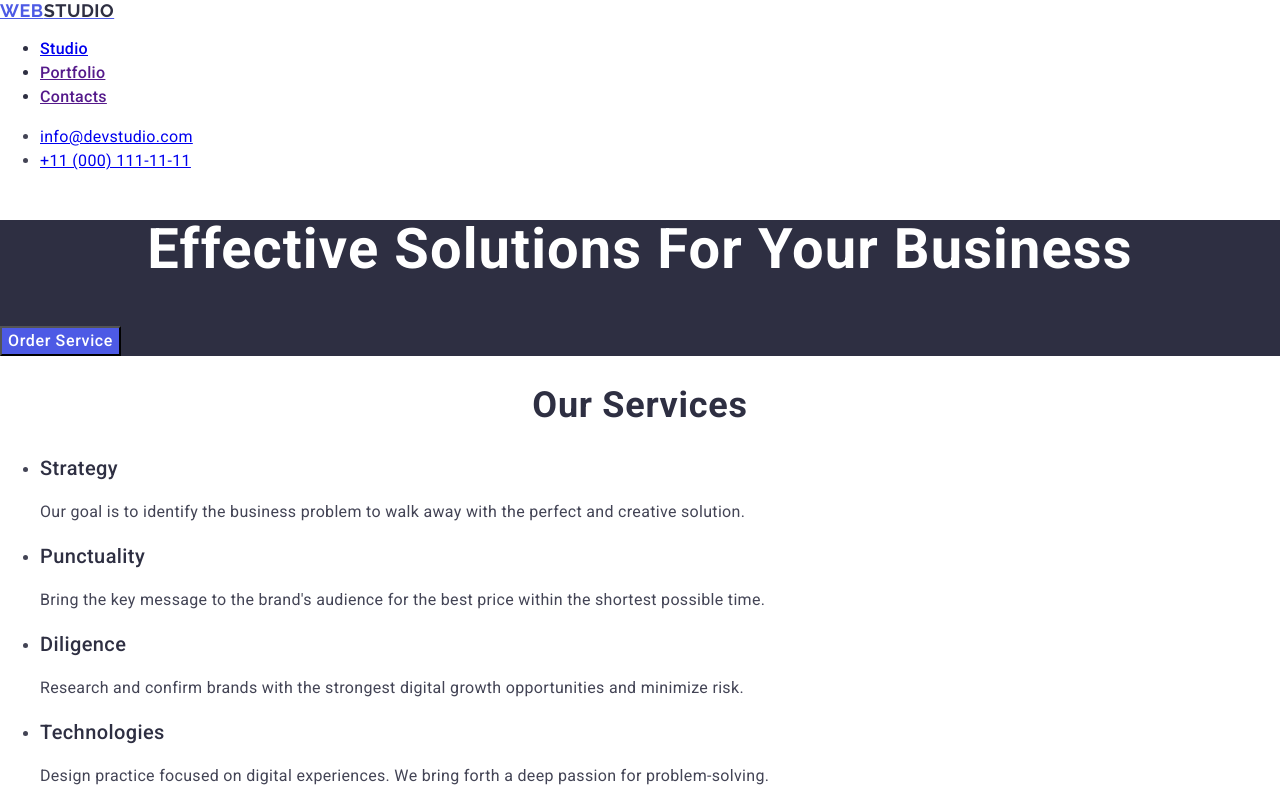
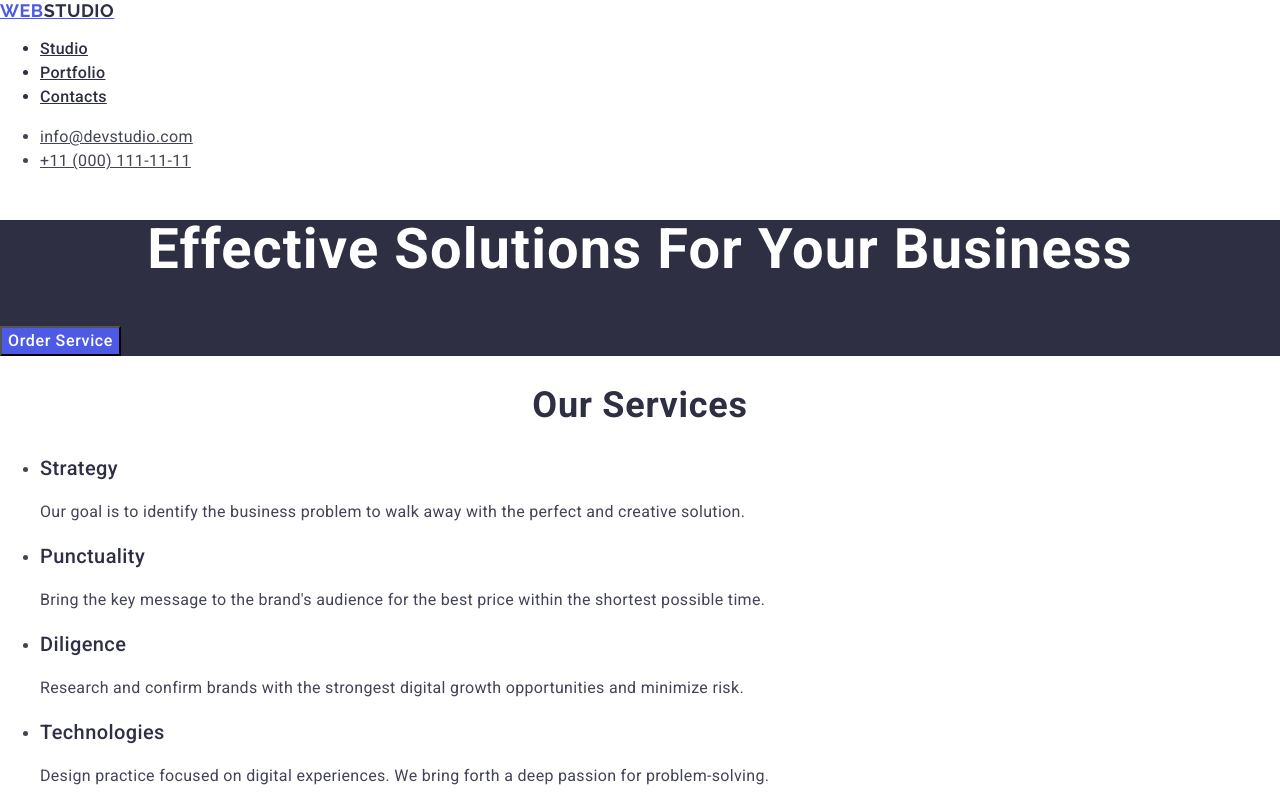
Before and after one commit to IvanVsemDobra/goit-markup-hw-02, a plain HTML site: page index.html in a window 1280 px wide. Shown: the top 800 px of the page. Drawn offline with nearby package versions, Linux system fonts and the light colour scheme; a web font is replaced by a local one.

Commit message:
update finish

```diff
--- a/css/styles.css
+++ b/css/styles.css
@@ -94,6 +94,9 @@ header {
 .heder-nav-itemactive :focus {
     color: var(--ocean);
 }
+.heder-link {
+    color: var(--navy-blue);
+}
 .heder-nav-item {
     font-family: var(--font-family);
     font-weight: 500;
@@ -116,6 +119,9 @@ header {
 
 .heder-list-address {
 
+}
+.address-link {
+    color: var(--slate);
 }
 .heder-address-itemitem {
     font-family: var(--font-family);
--- a/index.html
+++ b/index.html
@@ -21,13 +21,13 @@
             <ul class="heder-list-nav">
 
                 <li class="heder-nav-itemactive">
-                    <a  href="./index.html">Studio</a>
+                    <a class="heder-link" href="./index.html">Studio</a>
                 </li>
                 <li class="heder-nav-item">
-                    <a  href="">Portfolio</a>
+                    <a class="heder-link"  href="">Portfolio</a>
                 </li>
                 <li class="heder-nav-item">
-                    <a  href="">Contacts</a>
+                    <a class="heder-link"  href="">Contacts</a>
                 </li>
             </ul>
         </nav>
@@ -35,10 +35,10 @@
             <ul class="heder-list-address">
 
                 <li class="heder-address-itemitem">
-                    <a href="mailto:info@devstudio.com">info@devstudio.com</a>
+                    <a class="address-link" href="mailto:info@devstudio.com">info@devstudio.com</a>
                 </li>
                 <li class="heder-address-item">
-                    <a href="tel:+110001111111">+11 (000) 111-11-11</a>
+                    <a class="address-link" href="tel:+110001111111">+11 (000) 111-11-11</a>
                 </li>
             </ul>
         </address>
```
